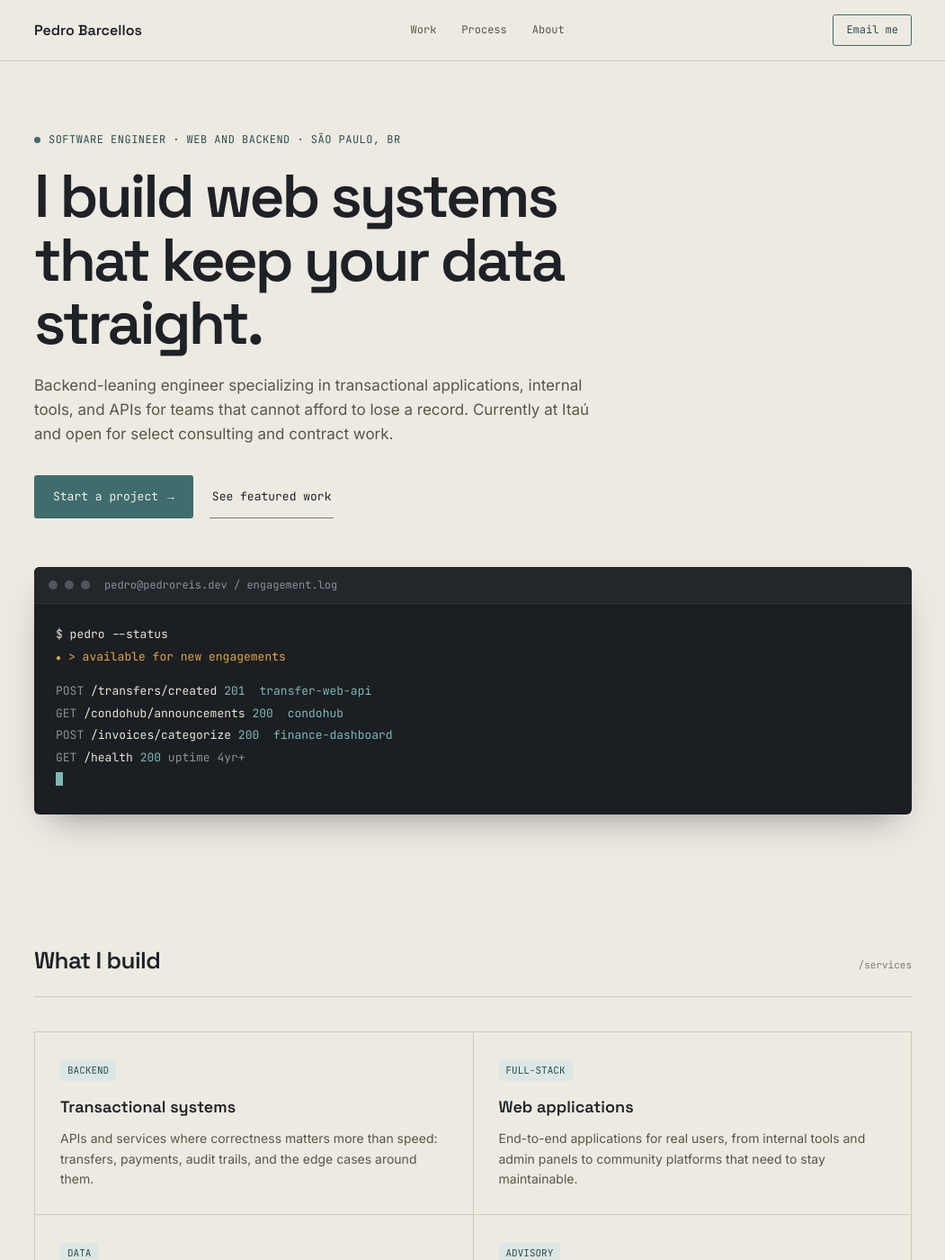
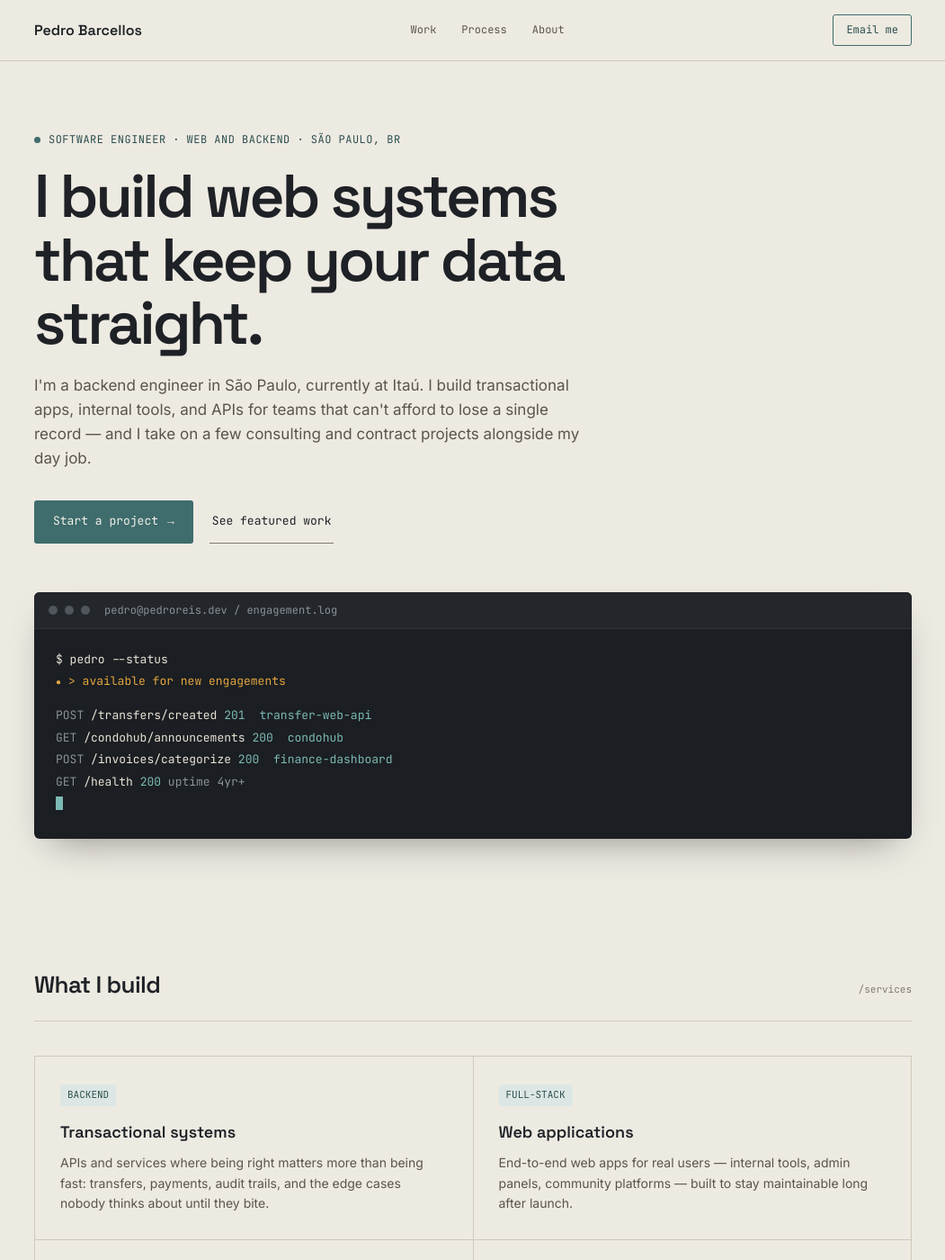
Before and after one commit to barcellos-pedro/barcellos-pedro.github.io, a Jekyll site: the page built from index.html, in a window 1280 px wide and 1400 px high. Shown: the whole window at 90% size, without its empty margins (114-1165 px from the left). Built offline with Jekyll 4.4.1, drawn with Linux system fonts in a browser that asks for light colours; some of the changed text lies outside the part shown.

Commit message:
copy: warm up homepage voice

```diff
--- a/_data/services.yml
+++ b/_data/services.yml
@@ -1,10 +1,10 @@
 - label: BACKEND
   title: Transactional systems
-  description: "APIs and services where correctness matters more than speed: transfers, payments, audit trails, and the edge cases around them."
+  description: "APIs and services where being right matters more than being fast: transfers, payments, audit trails, and the edge cases nobody thinks about until they bite."
 
 - label: FULL-STACK
   title: Web applications
-  description: "End-to-end applications for real users, from internal tools and admin panels to community platforms that need to stay maintainable."
+  description: "End-to-end web apps for real users — internal tools, admin panels, community platforms — built to stay maintainable long after launch."
 
 - label: DATA
   title: Dashboards and data tools
--- a/_includes/meta.html
+++ b/_includes/meta.html
@@ -1,9 +1,9 @@
-<meta name="description" content="Pedro Barcellos is a software engineer in São Paulo building dependable web systems, transactional APIs, internal tools, and data applications.">
+<meta name="description" content="Pedro Barcellos is a backend engineer in São Paulo. He builds dependable web systems, transactional APIs, and data tools for teams that can't afford to lose a record.">
 
 <meta property="og:type" content="website">
 <meta property="og:url" content="{{ site.url }}/">
 <meta property="og:title" content="Pedro Barcellos — Software Engineer &amp; Backend Developer">
-<meta property="og:description" content="Pedro Barcellos is a software engineer in São Paulo building dependable web systems, transactional APIs, internal tools, and data applications.">
+<meta property="og:description" content="Pedro Barcellos is a backend engineer in São Paulo. He builds dependable web systems, transactional APIs, and data tools for teams that can't afford to lose a record.">
 <meta property="og:image" content="{{ site.url }}/assets/images/social-preview.jpg">
 <meta property="og:image:width" content="1200">
 <meta property="og:image:height" content="630">
@@ -12,5 +12,5 @@
 <meta name="twitter:domain" content="pedroreis.dev">
 <meta name="twitter:title" content="Pedro Barcellos — Software Engineer &amp; Backend Developer">
 <meta name="twitter:url" content="{{ site.url }}/">
-<meta name="twitter:description" content="Pedro Barcellos is a software engineer in São Paulo building dependable web systems, transactional APIs, internal tools, and data applications.">
+<meta name="twitter:description" content="Pedro Barcellos is a backend engineer in São Paulo. He builds dependable web systems, transactional APIs, and data tools for teams that can't afford to lose a record.">
 <meta name="twitter:image" content="{{ site.url }}/assets/images/social-preview.jpg">
--- a/assets/css/style.css
+++ b/assets/css/style.css
@@ -312,6 +312,12 @@ section { padding: 72px 0; }
   color: var(--ink-faint);
   font-size: 11px;
   white-space: nowrap;
+}
+
+.section-intro {
+  margin-bottom: 38px;
+  color: var(--ink-soft);
+  font-size: 14px;
 }
 
 /* Services */
--- a/index.html
+++ b/index.html
@@ -6,7 +6,7 @@ title: Home
   <div class="wrap">
     <div class="eyebrow"><span class="eyebrow-dot"></span>SOFTWARE ENGINEER · WEB AND BACKEND · SÃO PAULO, BR</div>
     <h1>I build web systems that keep your data straight.</h1>
-    <p class="hero-lede">Backend-leaning engineer specializing in transactional applications, internal tools, and APIs for teams that cannot afford to lose a record. Currently at Itaú and open for select consulting and contract work.</p>
+    <p class="hero-lede">I'm a backend engineer in São Paulo, currently at Itaú. I build transactional apps, internal tools, and APIs for teams that can't afford to lose a single record — and I take on a few consulting and contract projects alongside my day job.</p>
     <div class="hero-ctas">
       <a class="button button-primary" href="mailto:pedrobarcellosreis@gmail.com">Start a project <span aria-hidden="true">&#8594;</span></a>
       <a class="button button-secondary" href="#work">See featured work</a>
@@ -39,6 +39,7 @@ title: Home
       <h2>Featured work</h2>
       <span class="section-label">/projects · {{ site.data.featured_projects.size }} selected</span>
     </div>
+    <p class="section-intro">A few things I've shipped — from a production-grade financial API to side projects that solve a real problem.</p>
     {% assign repos = site.data.repos %}
     <div class="project-grid featured-grid">
       {% for project in site.data.featured_projects %}
```
